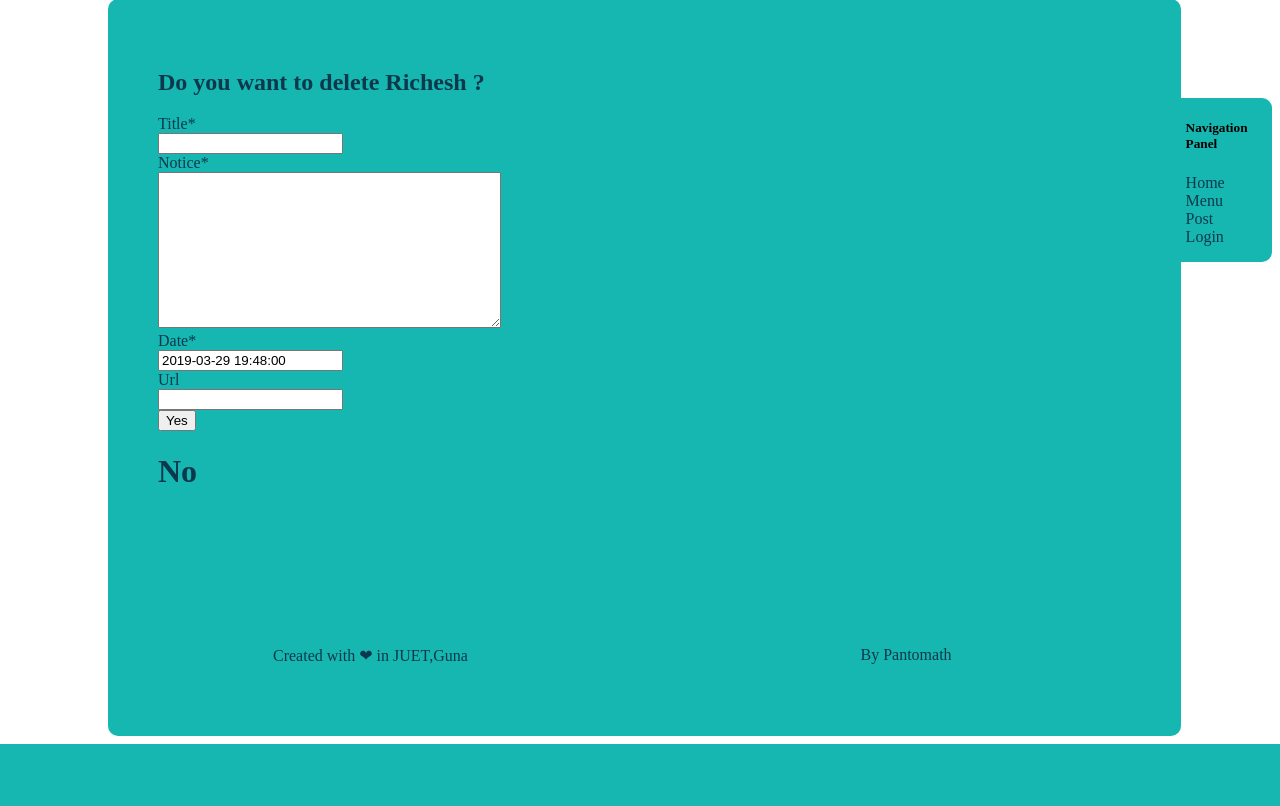
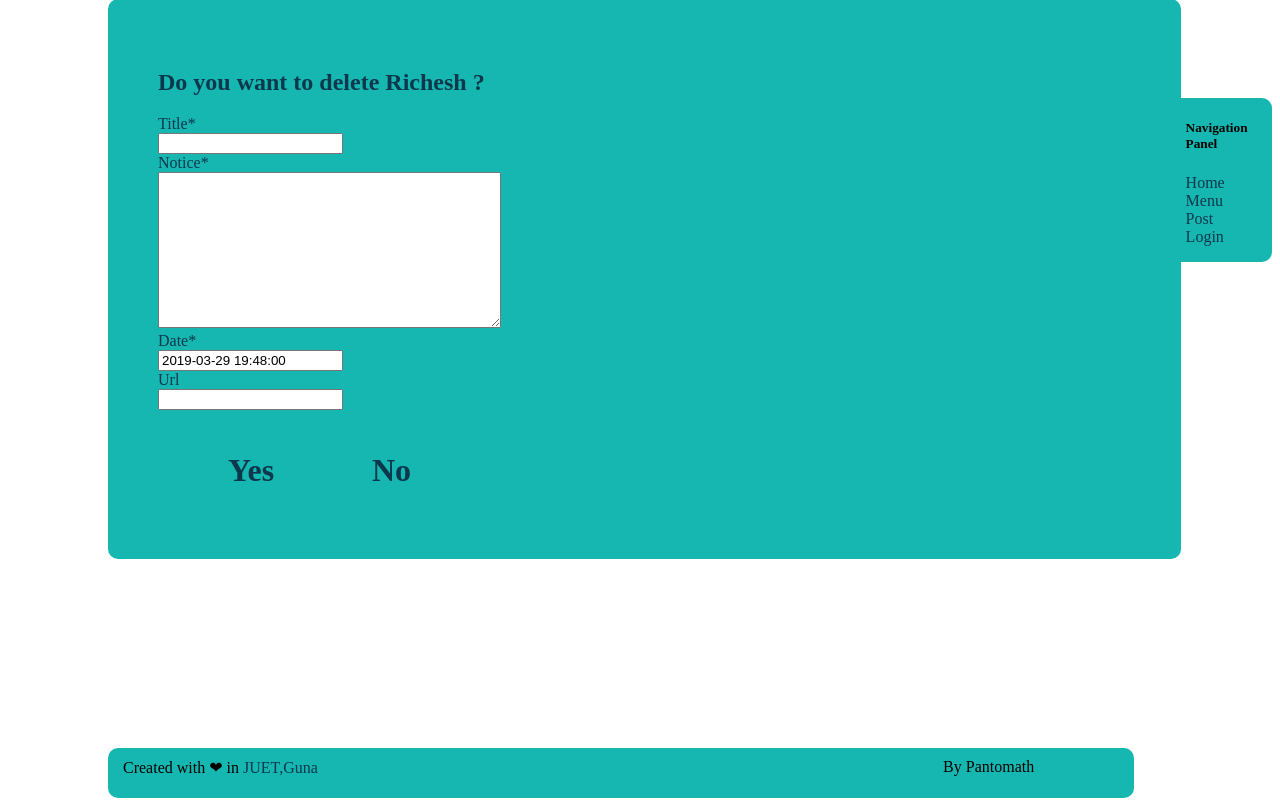
Before and after one commit to richeshgupta/JUETNoticeBoard, a Django app: template notice/users/templates/users/noticeboard_confirm_delete.html in a window 1280 px wide. Shown: the part 143-949 px from the top of the page. Before the commit the page ends 887 px from the top, so only its background shows below. Run offline with Django 3.2, Linux system fonts and the light colour scheme; the template is opened without the code that fills it: values that come from a table or form of the project are taken from there, others are empty; data comes from the database, SQL or seed files in the repository; both versions use the stored data as it was after the commit; some libraries are stand-ins or nearby versions.

Commit message:
fixed delete-update button

```diff
--- a/notice/users/templates/users/noticeboard_confirm_delete.html
+++ b/notice/users/templates/users/noticeboard_confirm_delete.html
@@ -15,11 +15,14 @@
 		<div class="content">
 			<h2>Do you want to delete {{ object.notice }} ?</h2>
 		</div>
-	<form method="POST">
+	<form method="POST" id="delete-form">
 
 			{{ form|crispy }}
 			{% csrf_token %}
-	<button type='submit'>Yes</button>
+	 <div class="btn">
+	 <a href="javascript:{}" id="btn-Yes" onclick="document.getElementById('delete-form').submit();">Yes</a>
 	</form>
-	<a href="{% url 'notice_detail' object.id %}"><h1>No</h1></a>
+	<a id="btn-No" href="{% url 'notice_detail' object.id %}"><h1>No</h1></a>
+	</div>
+</div>
 {% endblock content-box %}
--- a/notice/users/templates/users/noticeboard_detail.html
+++ b/notice/users/templates/users/noticeboard_detail.html
@@ -114,6 +114,30 @@
 		{
 			display: inline-block;
 		}
+		div.btn
+		{
+			width:400px;
+		}
+		a#btn-Yes
+		{
+			display:inline-block;
+			width:70px;
+			font-size:2em;
+			font-weight: bold;
+			margin-left:70px;
+			margin-bottom:20px;
+		}
+		a#btn-No
+		{
+			display:inline-block;
+			width:70px;
+			height:50px;
+			font-size:1em;
+			font-weight: bold;
+			margin-left:70px;
+			margin-bottom:20px;
+			margin-top:20px;
+		}
 	</style>
 </head>
 <body>
```
Also changed, not shown: notice/db.sqlite3.
